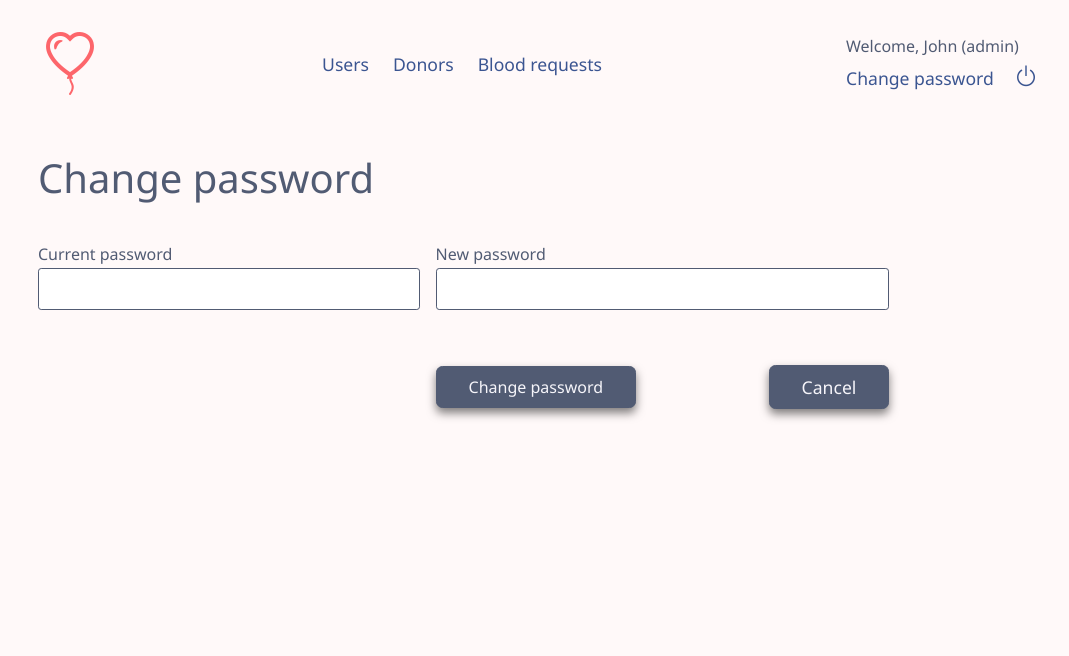
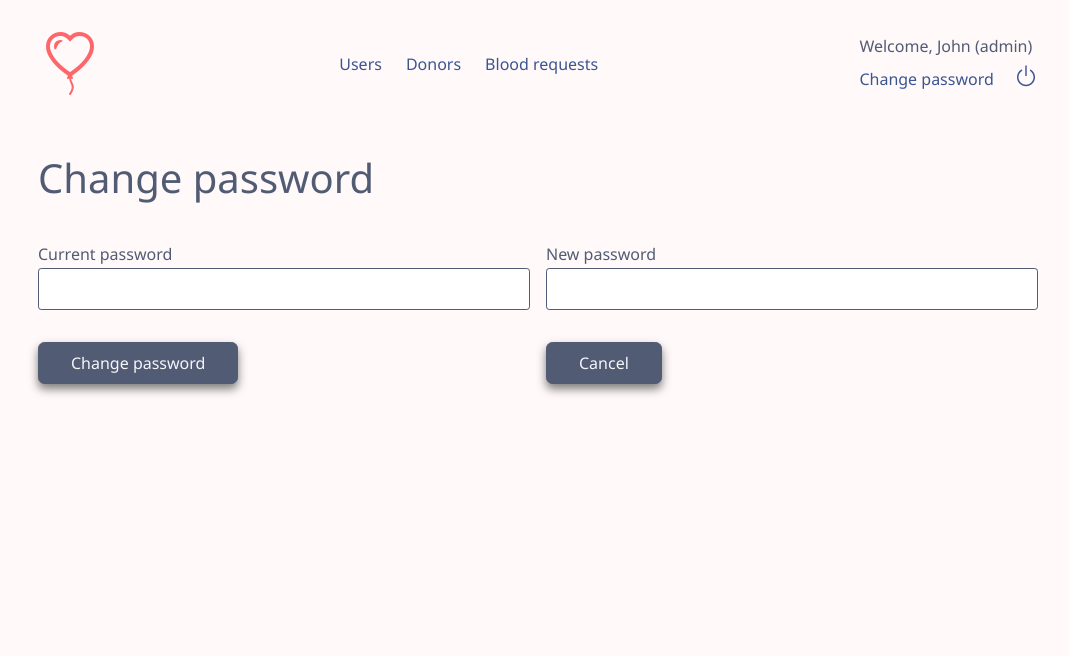
Before and after one commit to claucia/cs50x-final-project, a Flask app: page /change-password in a window 1280 px wide. Shown: the top 656 px of the page, without its empty margins (102-1171 px from the left). Run offline with Flask 2, Linux system fonts and the light colour scheme; a user stored in the database is signed in; data comes from the database, SQL or seed files in the repository; parts of the project's set-up code (start-up, migrations or seed data) failed here and were passed over; some libraries are stand-ins or nearby versions.

Commit message:
Positionig form buttons

```diff
--- a/app/forms.py
+++ b/app/forms.py
@@ -92,7 +92,7 @@ class CreateDonorForm(Form):
         'Last name',
         [validators.DataRequired(), validators.Length(min=2, max=100)])
     abo_rh = SelectField(
-        'ABO/Rh', choices=blood_type_choices)
+        'ABO/Rh', choices=choices_with_empty_option(blood_type_choices))
     phone_number = StringField(
         'Phone number',
         [validators.DataRequired(), validators.Length(min=6, max=100)])
--- a/app/static/form.css
+++ b/app/static/form.css
@@ -11,8 +11,20 @@ form{
   grid-template-columns: 2fr 2fr 1fr 1fr;
 }
 
-.form-edit-user{
+.form-edit-user,
+.form-change-password {
   grid-template-columns: 1fr 1fr;
+  grid-column-start: 1;
+}
+
+.form-edit-user button,
+.form-edit-user .cancel-button,
+.form-change-password button,
+.form-change-password .cancel-button{
+  display: inline-block;
+  margin: 0;
+
+
 }
 
 .form-buttons{
@@ -64,5 +76,4 @@ button:hover{
 
 .read-only input{
   background-color: var(--gray);
-
 }
--- a/app/static/style.css
+++ b/app/static/style.css
@@ -33,7 +33,7 @@ a {
     cursor: pointer;
     text-decoration: none;
     color: var(--link);
-    font-size: 1.1rem;
+    /* font-size: 1.1rem; */
 }
 
 a:hover {
--- a/app/templates/user/change_password.html
+++ b/app/templates/user/change_password.html
@@ -4,11 +4,11 @@
 {% block title %}Change password{% endblock %}
 
 {% block content %}
-<form method="POST">
+<form class="form-change-password" method="POST">
     {{ render_field(form.current_password) }}
     {{ render_field(form.new_password) }}
-    <div class="form-buttons">
-        {{ render_button('Change password') }}
+    {{ render_button('Change password') }}
+    <div class="field">
         <a  class="cancel-button" href="{{ url_for('home') }}">Cancel</a>
     </div>
 </form>
--- a/app/templates/user/edit.html
+++ b/app/templates/user/edit.html
@@ -9,9 +9,9 @@
     {{ render_field(form.last_name) }}
     {{ render_field(form.email) }}
     {{ render_field(form.role) }}
-    <div class="form-buttons">
-        {{ render_button('Update') }}
-        <a class="cancel-button" href="{{ url_for('list_users') }}">Cancel</a>
+    {{ render_button('Update') }}
+    <div class="field">
+        <a class=" cancel-button" href="{{ url_for('list_users') }}">Cancel</a>
     </div>
 </form>
 {% endblock %}
```
Also changed, not shown: app/templates/user/create.html (+7 -5 lines).
